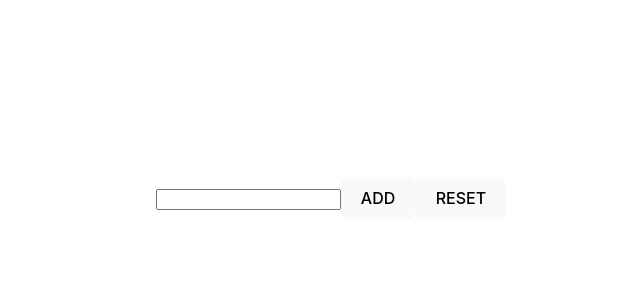
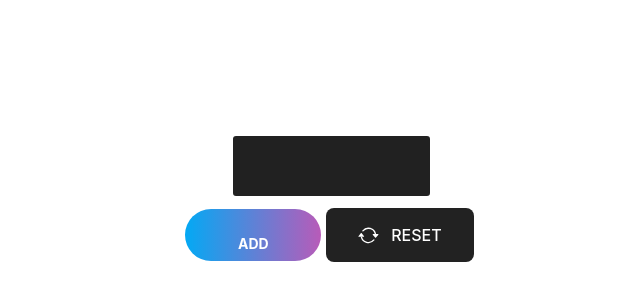
Before and after one commit to marcinicola/react, a React (Vite) app: page / in a window 1280 px wide. Shown: the part 210-510 px from the top of the page, without its empty margins (309-949 px from the left). Built offline with nearby package versions, Linux system fonts and the light colour scheme.

Commit message:
Esercizio 64

```diff
--- a/src/TodoList.jsx
+++ b/src/TodoList.jsx
@@ -1,4 +1,5 @@
 import { useState } from "react";
+import classes from "./TodoList.module.scss";
 
 export function TodoList() {
   const [items, setItems] = useState([]);
@@ -22,7 +23,7 @@ export function TodoList() {
   const handleRemoveClick = (index) => {
     setItems(
       items.filter((i, el) => {
-       return el !== index
+        return el !== index;
       })
     );
   };
@@ -30,18 +31,50 @@ export function TodoList() {
   return (
     <>
       <ul>
-        {items.map((item,index) => {
+        {items.map((item, index) => {
           return (
             <li key={index}>
               {item}
-              <button onClick={() => handleRemoveClick(index)}>REMOVE</button>
+              <button
+                className={classes.removeButton}
+                onClick={() => handleRemoveClick(index)}
+              >
+                REMOVE
+              </button>
             </li>
           );
         })}
       </ul>
-      <input value={todo} onChange={handleOnChange} type="text" />
-      <button onClick={handleClickTodo}>ADD</button>
-      <button onClick={handleClickReset}>RESET</button>
+      <div className={classes.toDoContainer}>
+        <input
+          className={classes.todoInput}
+          value={todo}
+          onChange={handleOnChange}
+          type="text"
+        />
+        <div className={classes.buttonContainer}>
+          <button className={classes.addButton} onClick={handleClickTodo}>
+            ADD
+          </button>
+          <button className={classes.resetButton} onClick={handleClickReset}>
+            <svg
+              viewBox="0 0 16 16"
+              class="bi bi-arrow-repeat"
+              fill="currentColor"
+              height="16"
+              width="16"
+              xmlns="http://www.w3.org/2000/svg"
+            >
+              <path d="M11.534 7h3.932a.25.25 0 0 1 .192.41l-1.966 2.36a.25.25 0 0 1-.384 0l-1.966-2.36a.25.25 0 0 1 .192-.41zm-11 2h3.932a.25.25 0 0 0 .192-.41L2.692 6.23a.25.25 0 0 0-.384 0L.342 8.59A.25.25 0 0 0 .534 9z"></path>
+              <path
+                d="M8 3c-1.552 0-2.94.707-3.857 1.818a.5.5 0 1 1-.771-.636A6.002 6.002 0 0 1 13.917 7H12.9A5.002 5.002 0 0 0 8 3zM3.1 9a5.002 5.002 0 0 0 8.757 2.182.5.5 0 1 1 .771.636A6.002 6.002 0 0 1 2.083 9H3.1z"
+                fill-rule="evenodd"
+              ></path>
+            </svg>
+            RESET
+          </button>
+        </div>
+      </div>
     </>
   );
 }
--- /dev/null
+++ b/src/TodoList.module.scss
@@ -0,0 +1,150 @@
+.removeButton {
+  background-color: red;
+  color: white;
+}
+
+.addButton {
+  padding: 1rem 2rem;
+  font-weight: 700;
+  background: rgb(255, 255, 255);
+  color: blueviolet;
+  border-radius: 0.5rem;
+  border-bottom: 2px solid rgb(0, 255, 255);
+  border-right: 2px solid rgb(0, 255, 255);
+  border-top: 2px solid white;
+  border-left: 2px solid white;
+  transition-duration: 1s;
+  transition-property: border-top, border-left, border-bottom, border-right,
+    box-shadow;
+}
+
+.addButton {
+  text-decoration: none;
+  position: relative;
+  border: none;
+  font-size: 14px;
+  font-family: inherit;
+  color: #fff;
+  width: 9em;
+  height: 3em;
+  line-height: 2em;
+  text-align: center;
+  background: linear-gradient(90deg, #03a9f4, #f441a5, #ffeb3b, #03a9f4);
+  background-size: 300%;
+  border-radius: 30px;
+  z-index: 1;
+}
+
+.addButton:hover {
+  animation: ani 8s linear infinite;
+  border: none;
+}
+
+@keyframes ani {
+  0% {
+    background-position: 0%;
+  }
+
+  100% {
+    background-position: 400%;
+  }
+}
+
+.addButton:before {
+  content: "";
+  position: absolute;
+  top: -5px;
+  left: -5px;
+  right: -5px;
+  bottom: -5px;
+  z-index: -1;
+  background: linear-gradient(90deg, #03a9f4, #f441a5, #ffeb3b, #03a9f4);
+  background-size: 400%;
+  border-radius: 35px;
+  transition: 1s;
+}
+
+.addButton:hover::before {
+  filter: blur(20px);
+}
+
+.addButton:active {
+  background: linear-gradient(32deg, #03a9f4, #f441a5, #ffeb3b, #03a9f4);
+}
+.resetButton {
+  color: white;
+  background-color: #222;
+  font-weight: 500;
+  border-radius: 0.5rem;
+  font-size: 1rem;
+  line-height: 2rem;
+  padding-left: 2rem;
+  padding-right: 2rem;
+  padding-top: 0.7rem;
+  padding-bottom: 0.7rem;
+  text-align: center;
+  margin-right: 0.5rem;
+  display: inline-flex;
+  align-items: center;
+  border: none;
+}
+
+.resetButton:hover {
+  background-color: #333;
+}
+
+.resetButton svg {
+  display: inline;
+  width: 1.3rem;
+  height: 1.3rem;
+  margin-right: 0.75rem;
+  color: white;
+}
+
+.resetButton:focus svg {
+  animation: spin_357 0.5s linear;
+}
+
+@keyframes spin_357 {
+  from {
+    transform: rotate(0deg);
+  }
+
+  to {
+    transform: rotate(360deg);
+  }
+}
+.todoInput {
+  background-color: #212121;
+  max-width: 190px;
+  height: 40px;
+  padding: 10px;
+  /* text-align: center; */
+  border: 2px solid white;
+  border-radius: 5px;
+  /* box-shadow: 3px 3px 2px rgb(249, 255, 85); */
+}
+
+.todoInput:focus {
+  color: rgb(0, 255, 255);
+  background-color: #212121;
+  outline-color: rgb(0, 255, 255);
+  box-shadow: -3px -3px 15px rgb(0, 255, 255);
+  transition: 0.1s;
+  transition-property: box-shadow;
+}
+.toDoContainer {
+  display: flex;
+  flex-direction: column;
+  gap: 10px;
+  justify-content: center;
+  align-items: center;
+}
+
+.buttonContainer {
+  display: flex;
+  gap: 10px;
+  margin-left: 10px;
+  justify-content: center;
+  align-items: center;
+}
```
